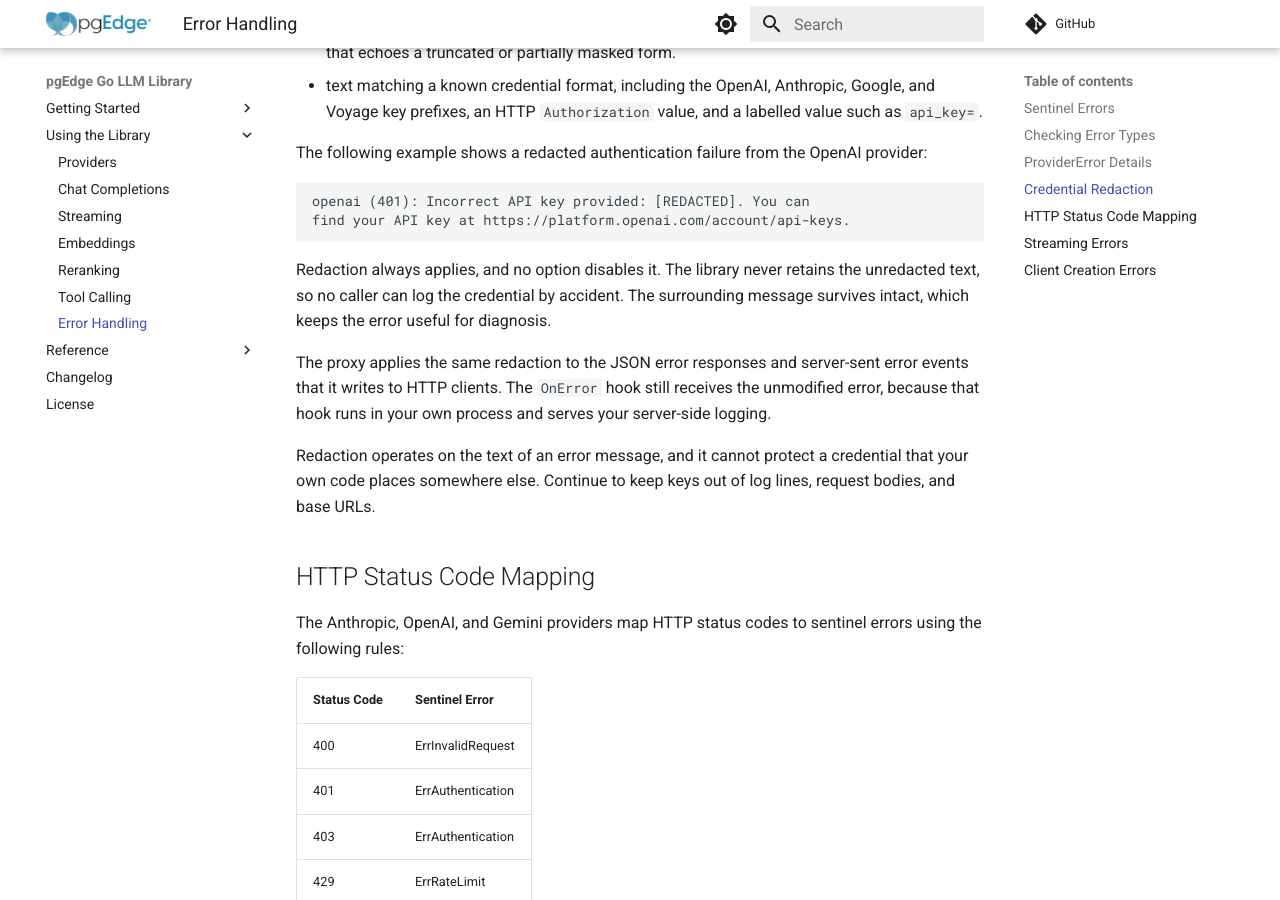
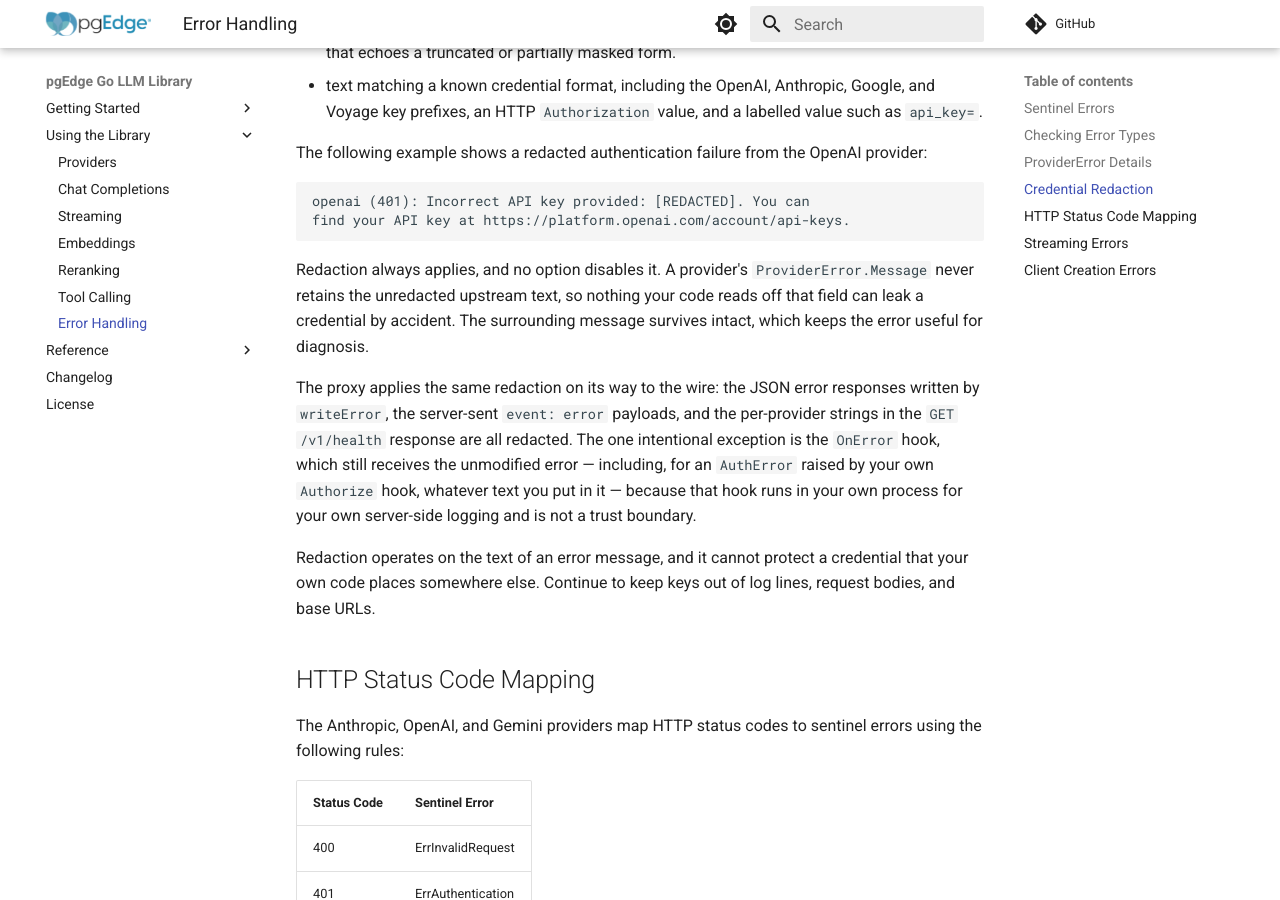
Before and after one commit to pgEdge/pgedge-go-llm-lib, an MkDocs documentation site: the page built from docs/error_handling.md, in a window 1280 px wide and 900 px high, scrolled down 2051 px. Built offline with MkDocs 1.6.1 and Material for MkDocs 9.7.7, drawn with Linux system fonts in a browser that asks for light colours; comment, search, counter and statistics services are not loaded.

Commit message:
fix(redact): anchor credential shape patterns to a word boundary
The sk-, AIza, and pa- shape patterns had no left boundary, so they
matched inside ordinary compound identifiers like task-1234567890 and
disk-quota-exceeded (the "sk-" substring is found mid-word), mangling
legitimate diagnostic text. Anchor all three with \b and add a
regression test.

Also documents GET /v1/health as a redacted response alongside the
JSON error body and SSE error event, and scopes the "never retains
unredacted text" guarantee to ProviderError.Message so it isn't read
as covering the intentionally-unredacted OnError hook.

````diff
--- a/docs/error_handling.md
+++ b/docs/error_handling.md
@@ -101,16 +101,22 @@ openai (401): Incorrect API key provided: [REDACTED]. You can
 find your API key at https://platform.openai.com/account/api-keys.
 ```
 
-Redaction always applies, and no option disables it. The
-library never retains the unredacted text, so no caller can
-log the credential by accident. The surrounding message
-survives intact, which keeps the error useful for diagnosis.
+Redaction always applies, and no option disables it. A
+provider's `ProviderError.Message` never retains the
+unredacted upstream text, so nothing your code reads off that
+field can leak a credential by accident. The surrounding
+message survives intact, which keeps the error useful for
+diagnosis.
 
-The proxy applies the same redaction to the JSON error
-responses and server-sent error events that it writes to HTTP
-clients. The `OnError` hook still receives the unmodified
-error, because that hook runs in your own process and serves
-your server-side logging.
+The proxy applies the same redaction on its way to the wire:
+the JSON error responses written by `writeError`, the
+server-sent `event: error` payloads, and the per-provider
+strings in the `GET /v1/health` response are all redacted.
+The one intentional exception is the `OnError` hook, which
+still receives the unmodified error — including, for an
+`AuthError` raised by your own `Authorize` hook, whatever text
+you put in it — because that hook runs in your own process
+for your own server-side logging and is not a trust boundary.
 
 Redaction operates on the text of an error message, and it
 cannot protect a credential that your own code places
````
Also changed, not shown: 2 other files.
